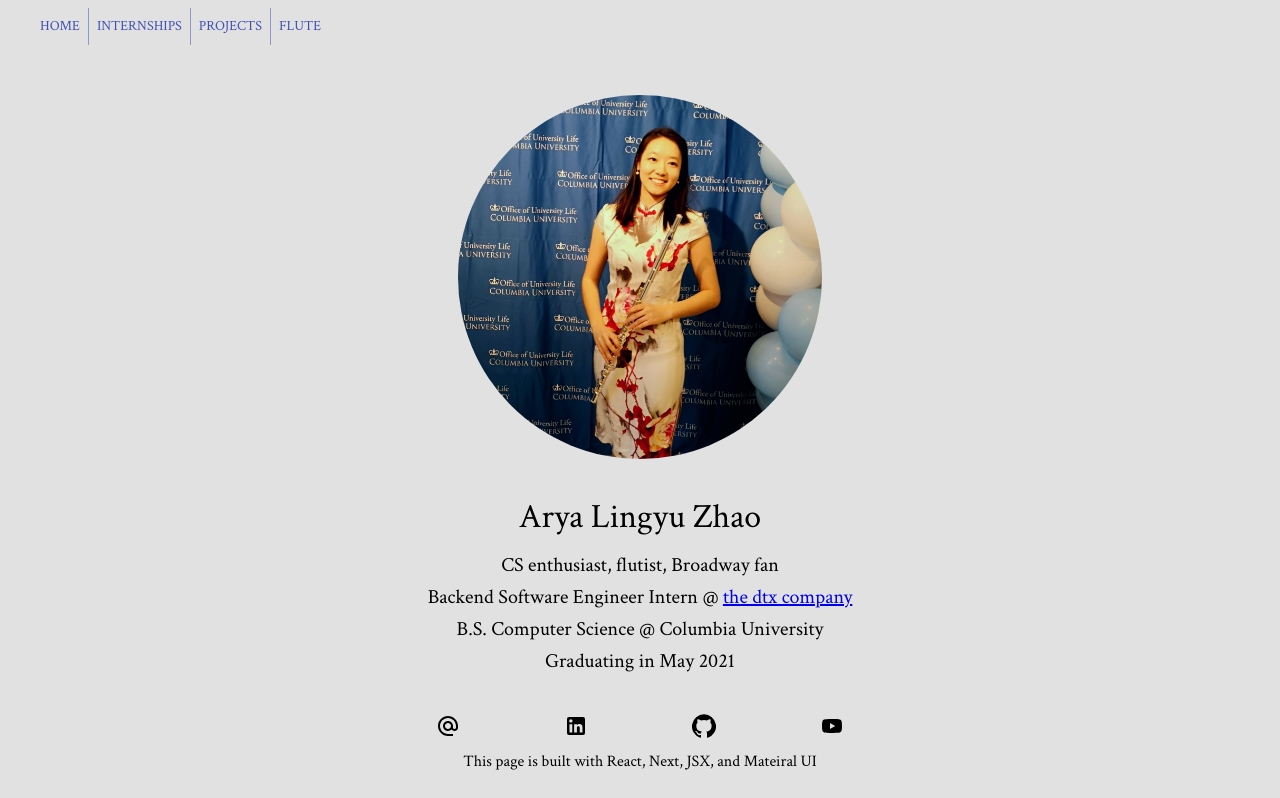
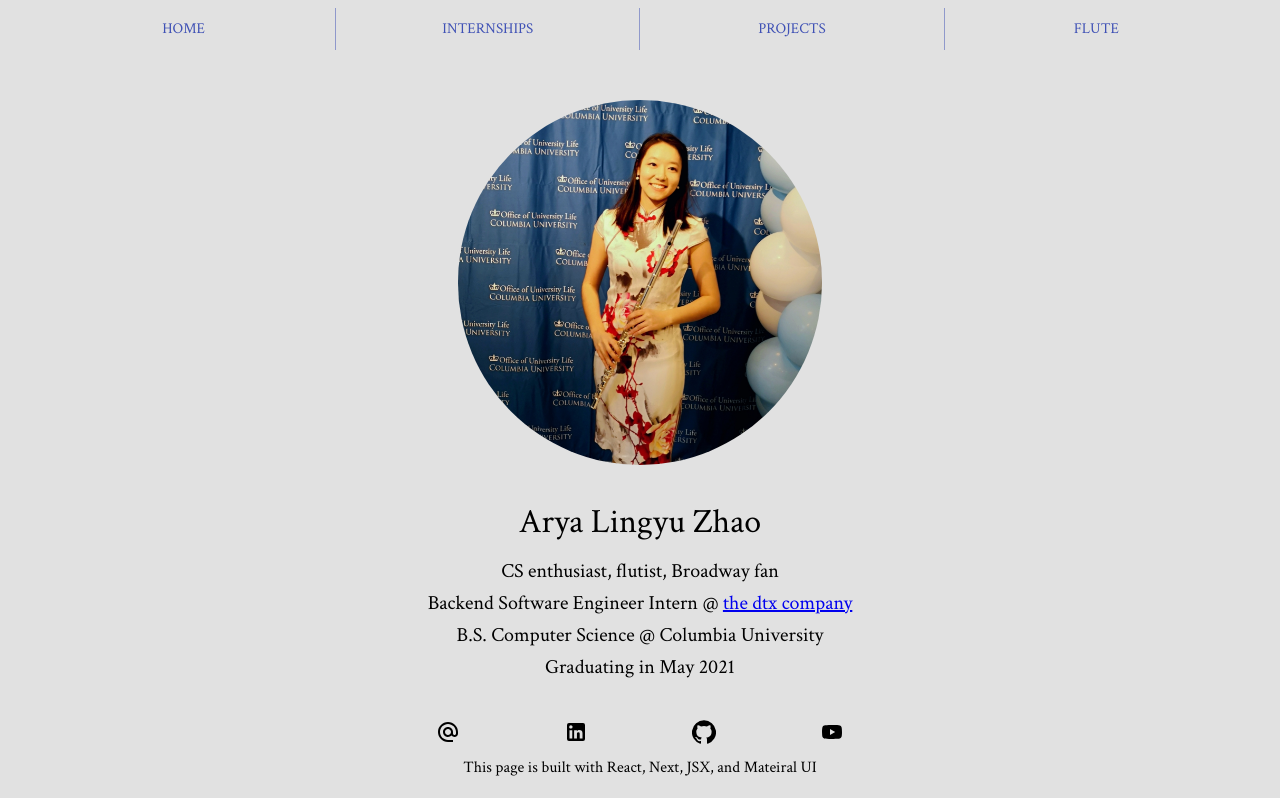
Before and after one commit to AryaZhao/arya-lingyu-zhao, a Next.js app: page / in a window 1280 px wide. Shown: the top 798 px of the page. Built offline with nearby package versions, Linux system fonts and the light colour scheme.

Commit message:
full width btn group

```diff
--- a/components/Navigation.jsx
+++ b/components/Navigation.jsx
@@ -3,7 +3,7 @@ import {ButtonGroup,Button } from '@material-ui/core'
 
 export const Navigation = () => {
   return (
-  <ButtonGroup variant="text" color="primary" aria-label="text primary button group">
+  <ButtonGroup size="large" fullWidth="true" variant="text" color="primary" aria-label="text primary button group">
     <Button href='/'>Home</Button>
     <Button href='#internships'>Internships</Button>
     <Button href='#projects'>Projects</Button>
```
